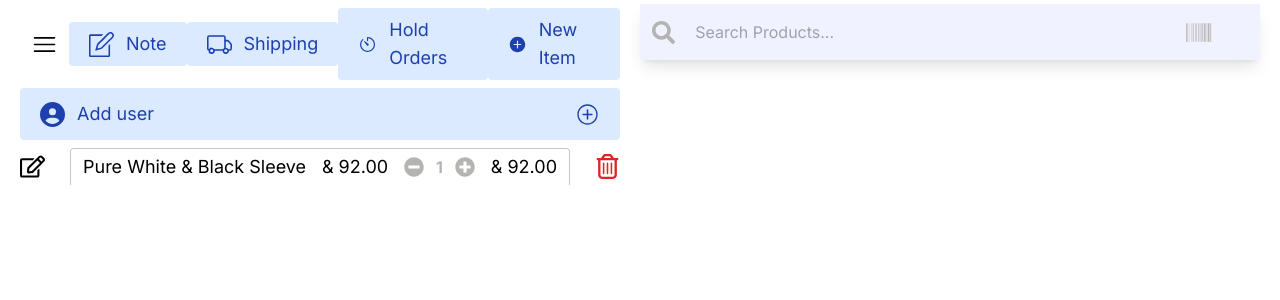
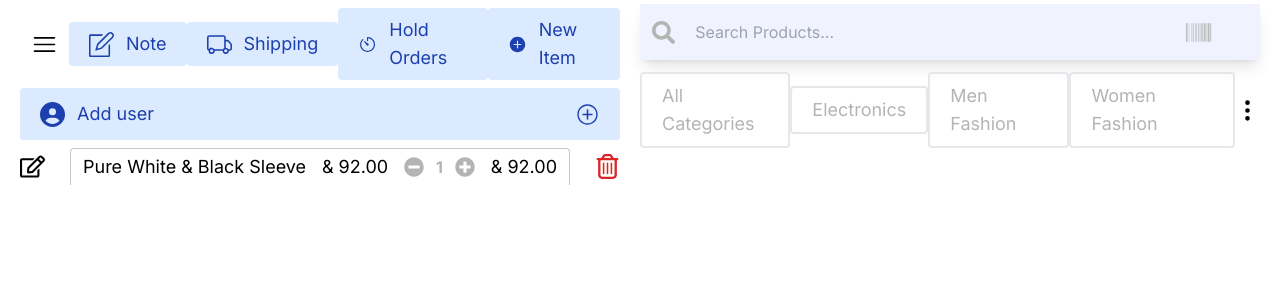
Before and after one commit to mitul88/next-pos-app, a Next.js app: page /pos in a window 1280 px wide. Shown: the top 300 px of the page. Built offline with nearby package versions, Linux system fonts and the light colour scheme.

Commit message:
category section added

```diff
--- a/src/components/pos/LeftSection.jsx
+++ b/src/components/pos/LeftSection.jsx
@@ -15,10 +15,10 @@ const LeftSection = () => {
     <div>
         <div className='py-2  flex items-center justify-between'>
             <button className="px-3"><RxHamburgerMenu size={25} /></button>
-            <LinkButton icon={<SlNote size={25} />} text="Note" link="https://www.facebook.com" />
-            <LinkButton icon={<BsTruck size={25}/>} text="Shipping" link="https://www.google.com" />
-            <LinkButton icon={<IoIosTimer size={25}/>} text="Hold Orders" link="https://www.google.com" />
-            <LinkButton icon={<IoIosAddCircle size={25} />} text="New Item" link="https://www.twitter.com" />
+            <LinkButton icon={<SlNote size={25} />} text="Note" solid={true} link="https://www.facebook.com" />
+            <LinkButton icon={<BsTruck size={25}/>} text="Shipping" solid={true} link="https://www.google.com" />
+            <LinkButton icon={<IoIosTimer size={25}/>} text="Hold Orders" solid={true} link="https://www.google.com" />
+            <LinkButton icon={<IoIosAddCircle size={25} />} text="New Item" solid={true} link="https://www.twitter.com" />
         </div>
 
         <div className="pb-2">
--- a/src/components/pos/LinkButton.jsx
+++ b/src/components/pos/LinkButton.jsx
@@ -1,11 +1,11 @@
 import Link from 'next/link'
 import React from 'react'
 
-const LinkButton = ({icon, text, link}) => {
+const LinkButton = ({icon, text, link, solid, color}) => {
   return (
-    <Link href={link && link || "/"} className='py-2 px-2 md:px-5 flex items-center justify-between w-fit bg-blue-100 text-blue-800 text-bold text-md lg:text-lg rounded'>
+    <Link href={link && link || "/"} className={`py-2 px-2 md:px-5 flex items-center justify-between w-fit text-bold text-md lg:text-lg rounded ${solid && "bg-blue-100"} ${color ? "text-["+color+"] border-2 border-["+color+"]": "text-blue-800"} `}>
         {icon && icon}
-        <span className='ml-2 lg:ml-3'>{text && text || "Link button"}</span>
+        <span className={`${icon && "ml-2 lg:ml-3"}`}>{text && text || "Link button"}</span>
     </Link>
   )
 }
--- a/src/components/pos/ProductSection.jsx
+++ b/src/components/pos/ProductSection.jsx
@@ -1,10 +1,22 @@
 import React from 'react'
 import SearchProducts from './SearchProducts'
+import LinkButton from './LinkButton'
+
+import { BsThreeDotsVertical } from "react-icons/bs";
 
 const ProductSection = () => {
   return (
     <div className='py-1'>
         <SearchProducts />
+        <div className='mt-3 flex items-center justify-between'>
+          <LinkButton text="All Categories" color="#B4B4B3"/>
+          <LinkButton text="Electronics" color="#B4B4B3"/>
+          <LinkButton text="Men Fashion" color="#B4B4B3"/>
+          <LinkButton text="Women Fashion" color="#B4B4B3"/>
+          <button>
+            <BsThreeDotsVertical size={25}/>
+          </button>
+        </div>
     </div>
   )
 }
```
